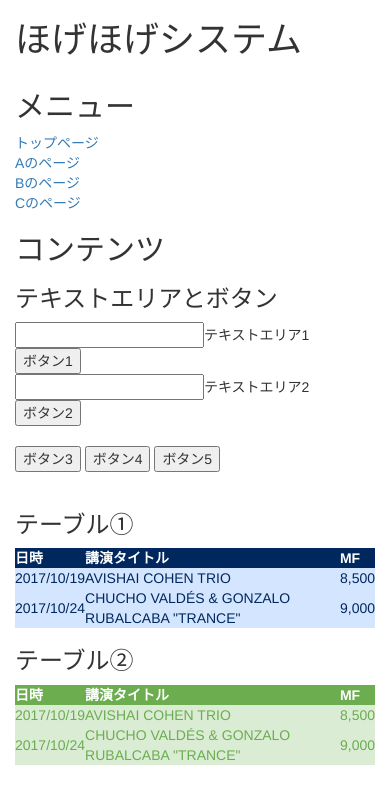
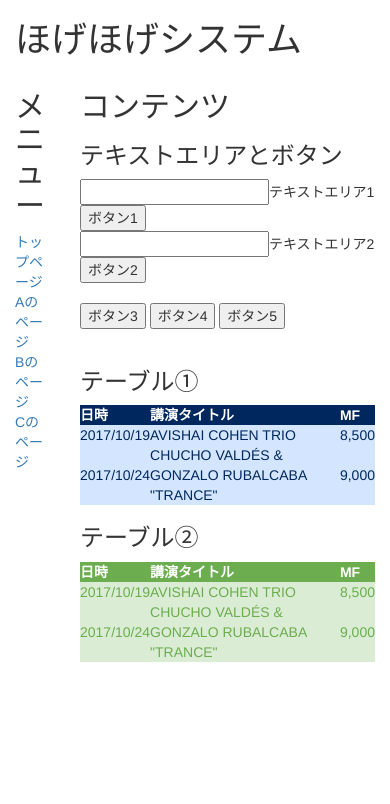
Before and after one commit to yuki-imada/sample-prj, a website: page index.html in a window 390 px wide. Drawn offline with nearby package versions, Linux system fonts and the light colour scheme.

Commit message:
課題"Bootstrapの利用"について、"index.html"のレイアウトを固定に修正しました。

```diff
--- a/index.html
+++ b/index.html
@@ -16,7 +16,7 @@
   <div class="container-fluid">
     <div class="row">
       <div id="head">
-        <div class="col-sm-12">
+        <div class="col-xs-12">
           <h1>ほげほげシステム</h1>
         </div>
       </div>
@@ -24,19 +24,17 @@
 
     <div class="row">
       <div id="menu">
-        <div class="col-md-2">
+        <div class="col-xs-2">
           <h2>メニュー</h2>
-            <div class="row">
-              <div class="col-md-12 col-sm-2"><a href="/">トップページ</a></div>
-              <div class="col-md-12 col-sm-2"><a href="a.html">Aのページ</a></div>
-              <div class="col-md-12 col-sm-2"><a href="b.html">Bのページ</a></div>
-              <div class="col-md-12 col-sm-2"><a href="c.html">Cのページ</a></div>
-            </div>
+            <a href="/">トップページ</a></br>
+            <a href="a.html">Aのページ</a></br>
+            <a href="b.html">Bのページ</a></br>
+            <a href="c.html">Cのページ</a></br>
           </div>
         </div>
 
       <div id="contents">
-        <div class="col-sm-10">
+        <div class="col-xs-10">
           <div id="input_area">
             <h2>コンテンツ</h2>
             <h3>テキストエリアとボタン</h3>
```
